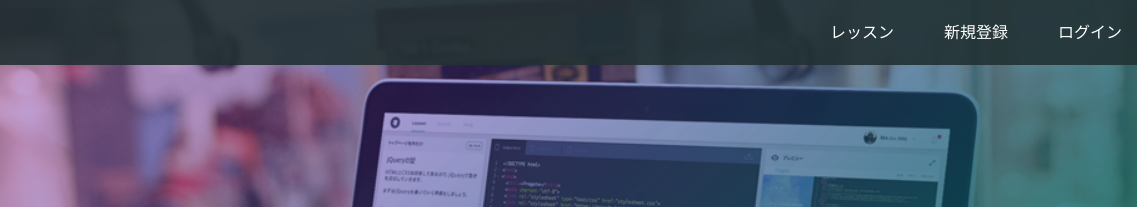
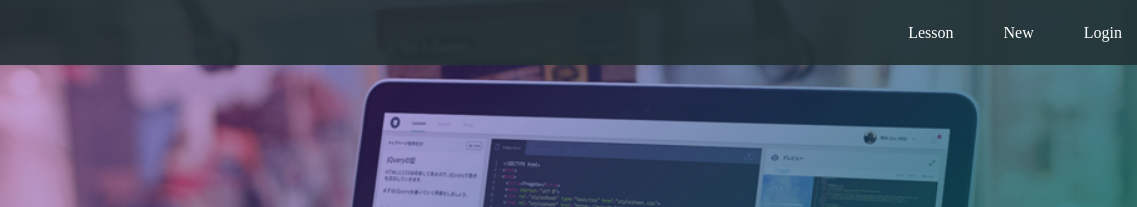
Before and after one commit to Ushiushikun/github.io, a plain HTML site: page index.html in a window 1280 px wide. Shown: the top 207 px of the page, 143-1280 px from the left. Drawn offline with Linux system fonts and the light colour scheme.

Commit message:
Update index.html

```diff
--- a/index.html
+++ b/index.html
@@ -15,9 +15,9 @@
       </div>
       <span class="fa fa-bars menu-icon"></span>
       <div class="header-right">
-        <a href="#">レッスン</a>
-        <a href="#">新規登録</a>
-        <a href="#" class="login">ログイン</a>
+        <a href="#">Lesson</a>
+        <a href="#">New</a>
+        <a href="#" class="login">Login</a>
       </div>
     </div>
   </header>
```
